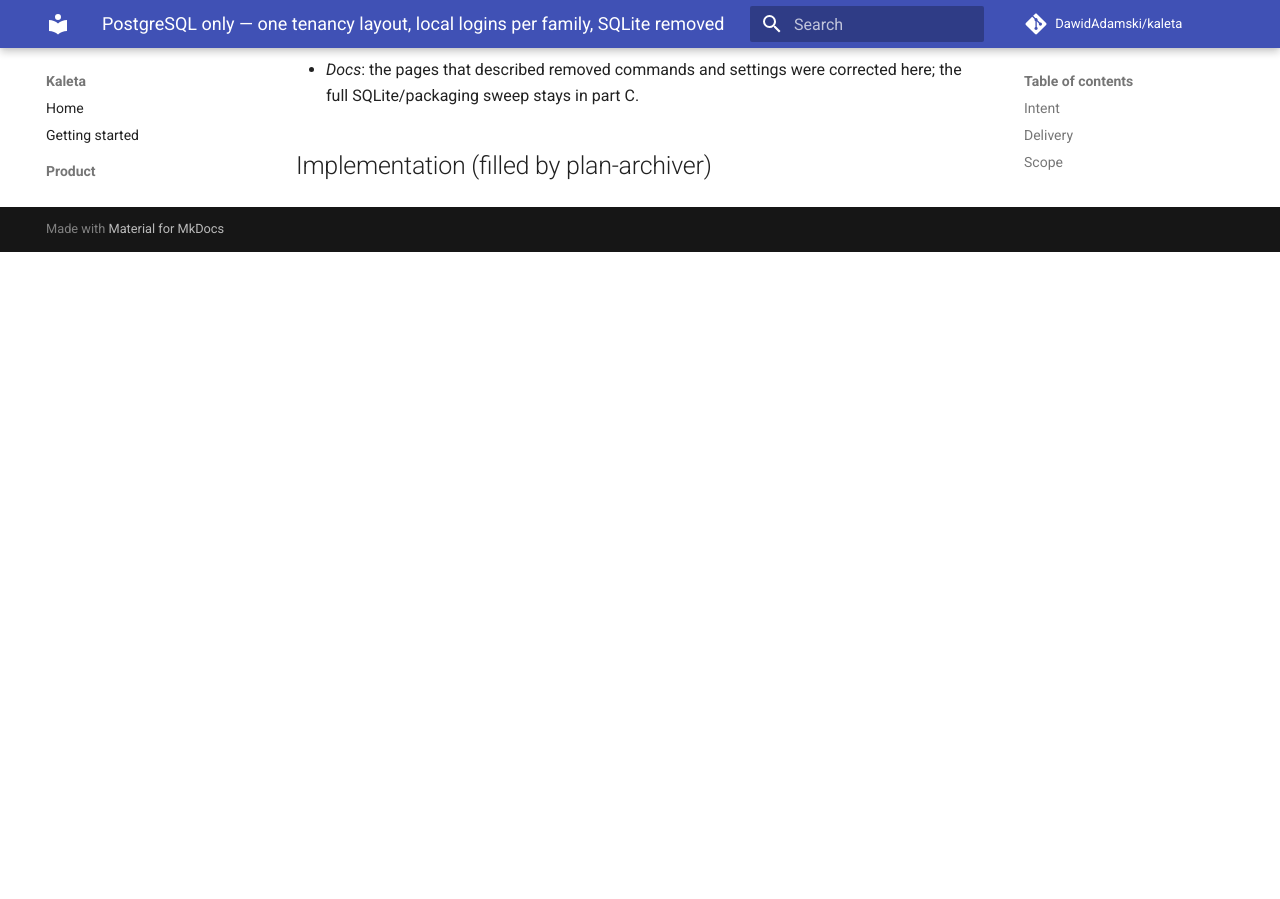
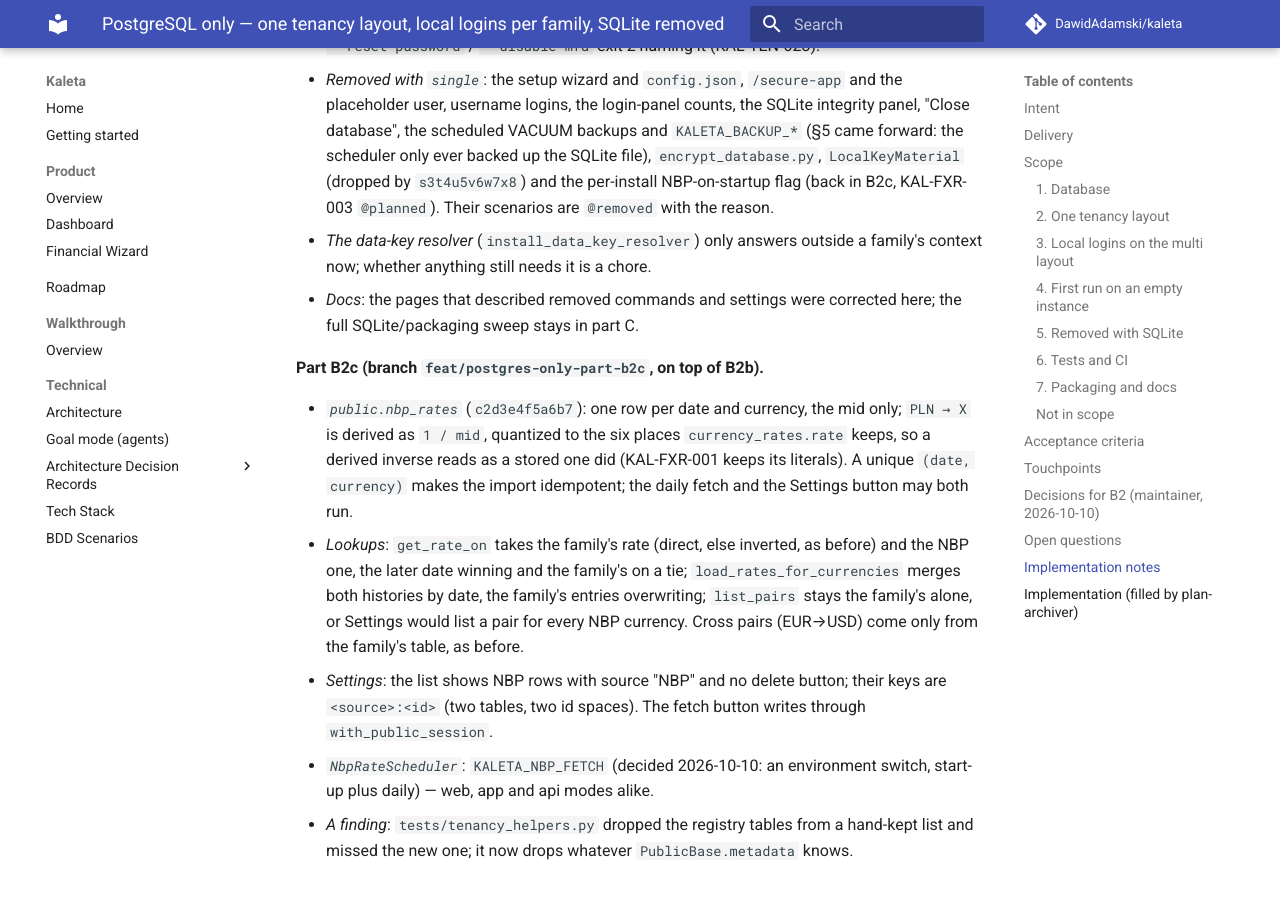
Before and after one commit to DawidAdamski/kaleta, an MkDocs documentation site: the page built from docs/plans/postgres-only.md, in a window 1280 px wide and 900 px high, scrolled down 9516 px. Built offline with MkDocs 1.6.1 and Material for MkDocs 9.7.7, drawn with Linux system fonts in a browser that asks for light colours; comment, search, counter and statistics services are not loaded; before the commit the page ends 9768 px from its top, so only the background shows below that; some of the changed text lies outside the part shown.

Commit message:
docs: postgres-only B2c — KALETA_NBP_FETCH, shared NBP rates; plan notes
Co-Authored-By: Claude Opus 5.5 <noreply@anthropic.com>

```diff
--- a/docs/plans/postgres-only.md
+++ b/docs/plans/postgres-only.md
@@ -52,6 +52,15 @@ Three pull requests on `plan/postgres-only*` branches, each green on its own
     settings and tests.
   - **B2c — NBP rates in `public`** (see "Decisions for B2"): after B2b, when
     every instance has a `public` schema (single-tenant SQLite has none).
+    `public.nbp_rates` (one row per date and currency: the mid, PLN per
+    unit; the inverse is derived) filled by `NbpRateService` on a public
+    session, idempotent per date; `CurrencyRateService`'s readers
+    (`get_rate_on`, `load_rates_for_currencies`, `list_pairs`,
+    `list_recent_for_pairs`) see both tables, the family's row winning a
+    tie; Settings lists NBP rows marked as such and without a delete
+    button; `NbpRateScheduler` runs when `KALETA_NBP_FETCH` is on. NBP rows a
+    family fetched before B2c stay in its `currency_rates` (they cannot be
+    told from typed ones) — harmless, same values.
   - **B3 — SQLite out of `src/`** (§1): the dialect branches, `aiosqlite`, the
     refusal of a `sqlite` URL.
 - **C — removals, packaging, docs** (§5, §7).
@@ -190,6 +199,10 @@ does. Kept, on the registry layout:
   recorded from their own currency transfers — those reveal the family's
   transactions and must not be shared. A lookup takes the latest rate on or
   before the date from either table, the family's own winning a tie.
+  *Decided 2026-10-10 for B2c:* the instance switches the automatic fetch
+  on with `KALETA_NBP_FETCH=true` (default off, KAL-FXR-003) — no UI, the
+  admin panel may take it over later; when on, it fetches at start-up and
+  then once a day.
 - **Event retention loops over families.** One scheduler, once a day, sweeps
   each tenant schema in turn (events stay per family).
 - **"The data passphrase is not the login password"** is checked against
@@ -393,4 +406,26 @@ encryption.
 - *Docs*: the pages that described removed commands and settings were
   corrected here; the full SQLite/packaging sweep stays in part C.
 
+**Part B2c (branch `feat/postgres-only-part-b2c`, on top of B2b).**
+
+- *`public.nbp_rates`* (`c2d3e4f5a6b7`): one row per date and currency, the
+  mid only; `PLN → X` is derived as `1 / mid`, quantized to the six places
+  `currency_rates.rate` keeps, so a derived inverse reads as a stored one did
+  (KAL-FXR-001 keeps its literals). A unique `(date, currency)` makes the
+  import idempotent; the daily fetch and the Settings button may both run.
+- *Lookups*: `get_rate_on` takes the family's rate (direct, else inverted,
+  as before) and the NBP one, the later date winning and the family's on a
+  tie; `load_rates_for_currencies` merges both histories by date, the
+  family's entries overwriting; `list_pairs` stays the family's alone, or
+  Settings would list a pair for every NBP currency. Cross pairs (EUR→USD)
+  come only from the family's table, as before.
+- *Settings*: the list shows NBP rows with source "NBP" and no delete
+  button; their keys are `<source>:<id>` (two tables, two id spaces). The
+  fetch button writes through `with_public_session`.
+- *`NbpRateScheduler`*: `KALETA_NBP_FETCH` (decided 2026-10-10: an
+  environment switch, start-up plus daily) — web, app and api modes alike.
+- *A finding*: `tests/tenancy_helpers.py` dropped the registry tables from a
+  hand-kept list and missed the new one; it now drops whatever
+  `PublicBase.metadata` knows.
+
 ## Implementation (filled by plan-archiver)
```
Also changed, not shown: docs/deployment.md (+6 -3 lines), docs/getting-started.md (+1 -0 lines), docs/tech-stack.md (+5 -3 lines).
